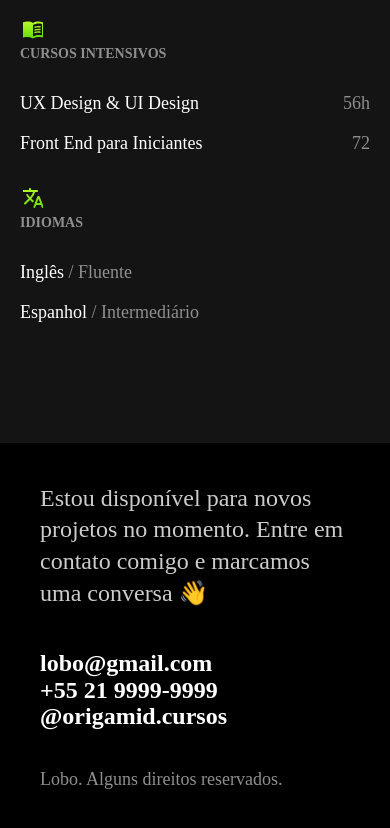
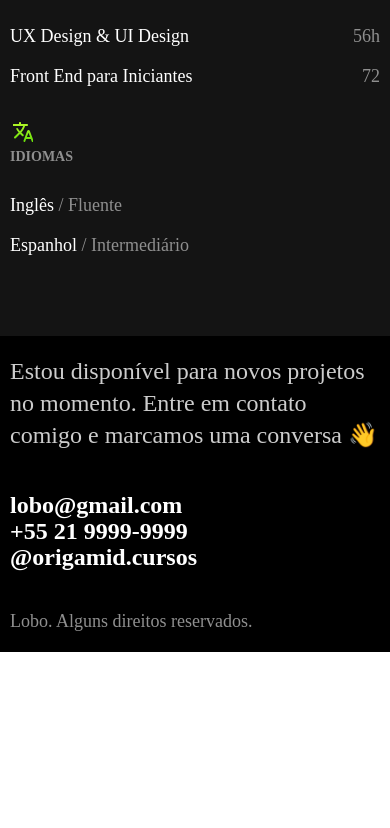
Before and after one commit to bmoreto/bmoreto.github.io-lobo, a plain HTML site: page index.html in a window 390 px wide. Shown: the part 2363-3191 px from the top of the page. After the commit the page ends 3015 px from the top, so only its background shows below. Drawn offline with Linux system fonts and the light colour scheme.

Commit message:
update @media

```diff
--- a/css/footer.css
+++ b/css/footer.css
@@ -30,6 +30,6 @@
 
 @media (max-width: 400px) {
   .footer .container {
-    padding: 40px;
+    padding: 20px 10px;
   }
 }
--- a/css/formacao.css
+++ b/css/formacao.css
@@ -121,7 +121,6 @@
 @media (max-width: 800px) {
   .formacao .container {
     grid-template-columns: 1fr;
-    padding: 60px 20px;
     gap: 40px;
   }
   #formacao .titulo-section {
--- a/css/global.css
+++ b/css/global.css
@@ -7,7 +7,7 @@ img {
 .container {
   max-width: 1200px;
   margin: 0 auto;
-  padding: 120px 20px;
+  padding: 80px 20px;
 }
 
 .grid {
@@ -15,3 +15,15 @@ img {
   grid-template-columns: 1fr 2fr;
   gap: 100px;
 }
+
+@media (max-width: 800px) {
+  .container {
+    padding: 40px 20px;
+  }
+}
+
+@media (max-width: 400px) {
+  .container {
+    padding: 20px 10px;
+  }
+}
```
